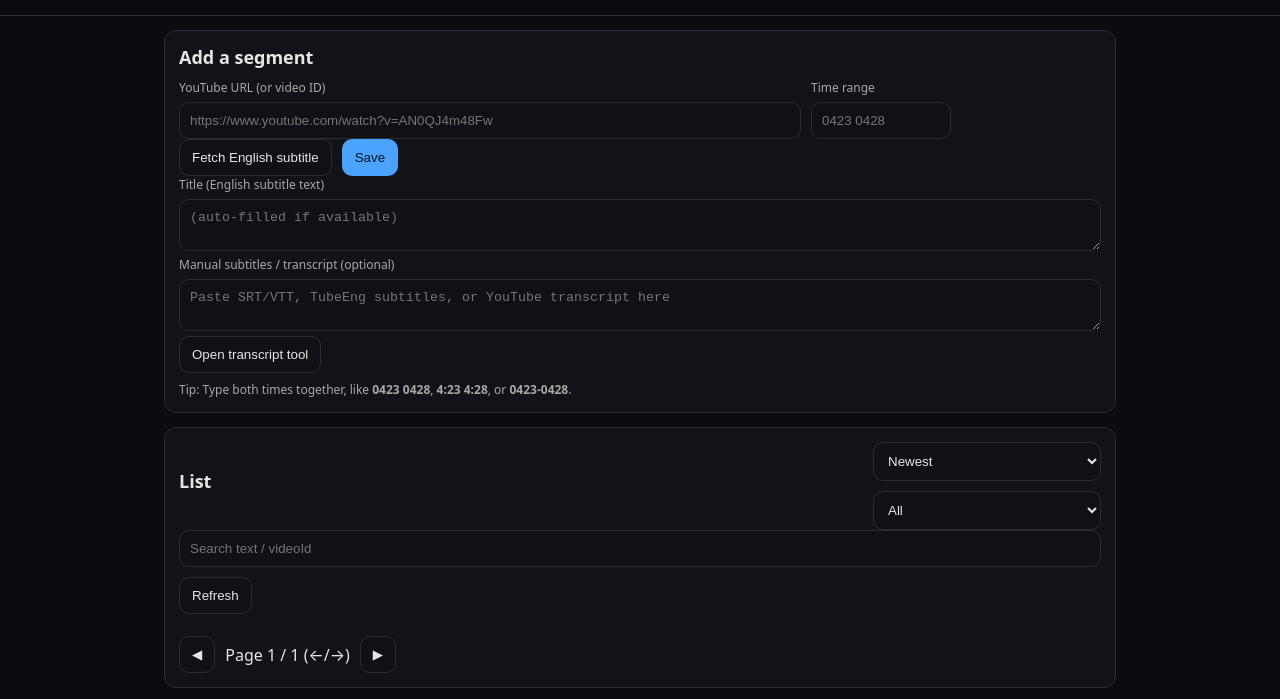
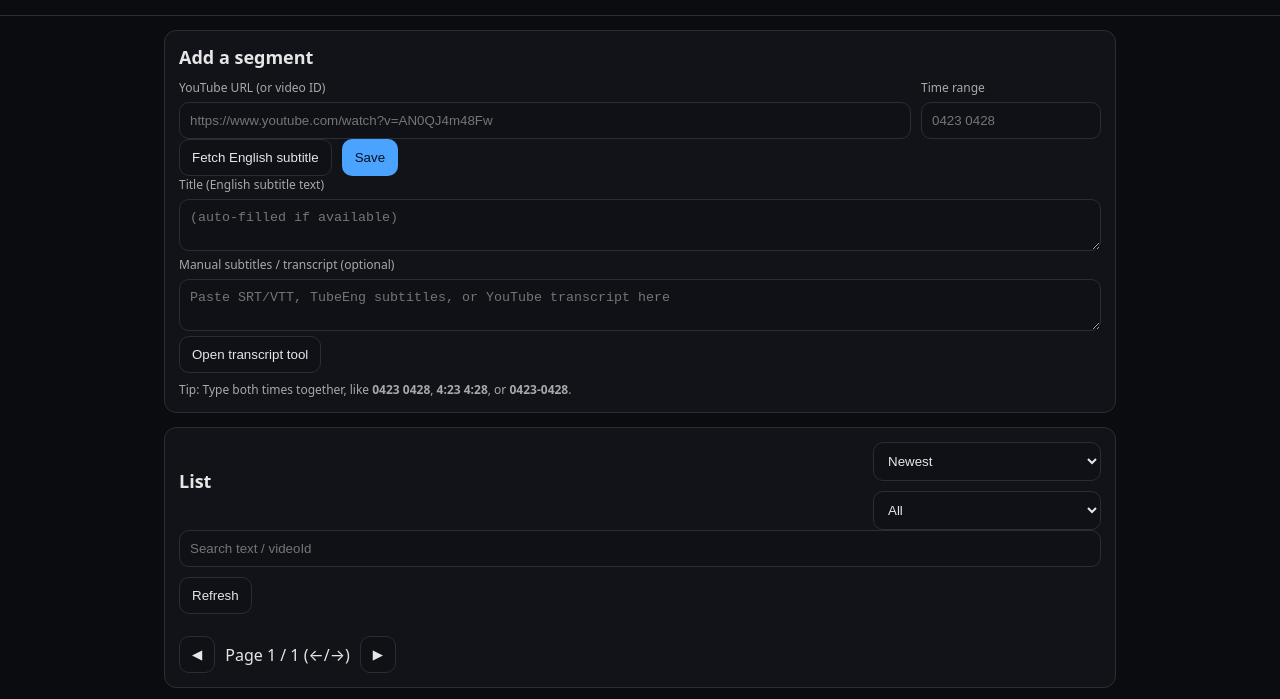
Before and after one commit to kbsoon446-dev/sentence-bank-server, a website: page public/index.html in a window 1280 px wide. Shown: the part 69-768 px from the top of the page. Drawn offline with Linux system fonts and the light colour scheme; no server answers.

Commit message:
Adjust add segment grid layout

```diff
--- a/public/styles.css
+++ b/public/styles.css
@@ -43,7 +43,7 @@ h2 { margin: 0 0 10px 0; font-size: 18px; }
 
 .grid {
   display: grid;
-  grid-template-columns: 1fr 140px 140px;
+  grid-template-columns: 1fr 180px;
   gap: 10px;
 }
 @media (max-width: 720px) {
```
